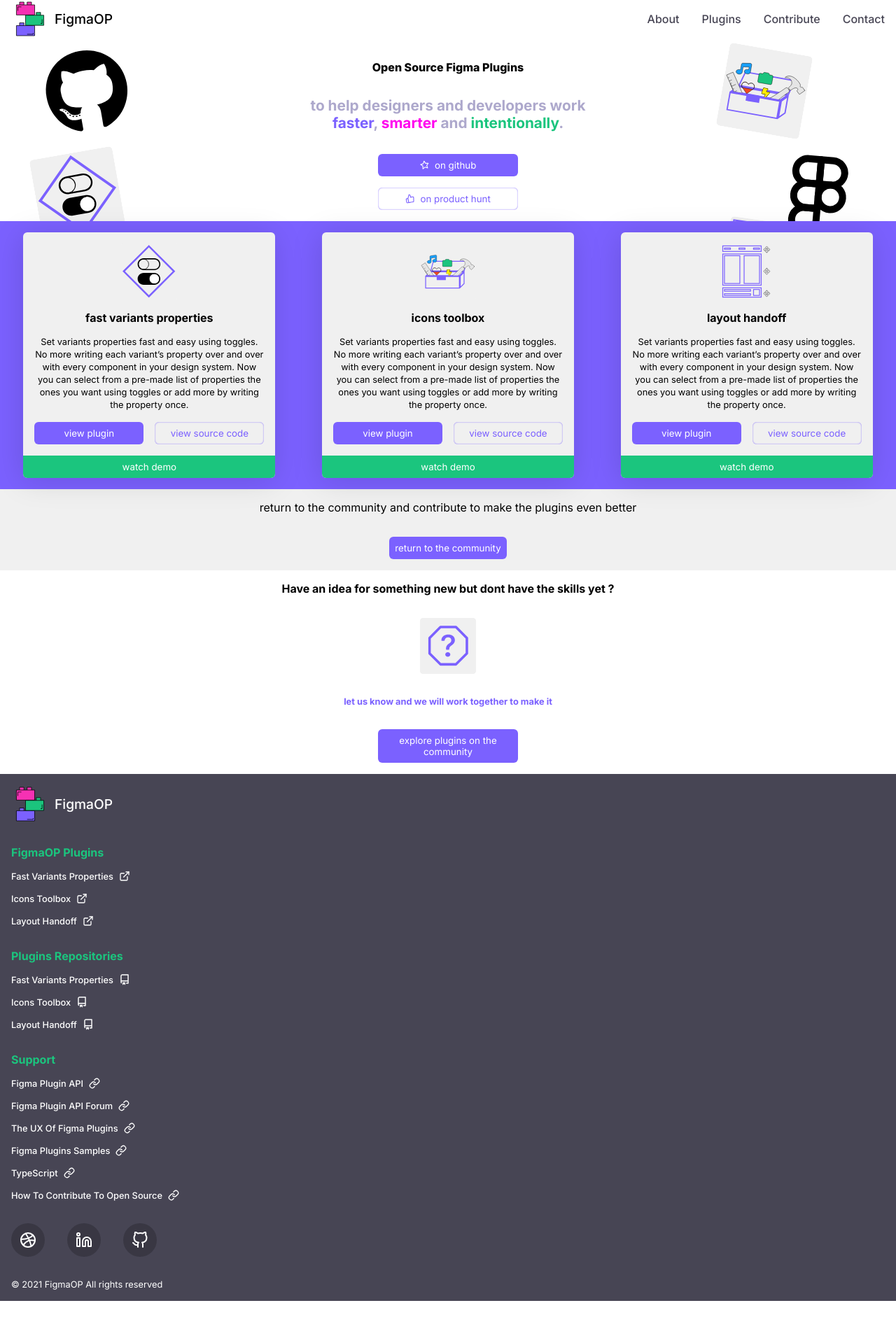
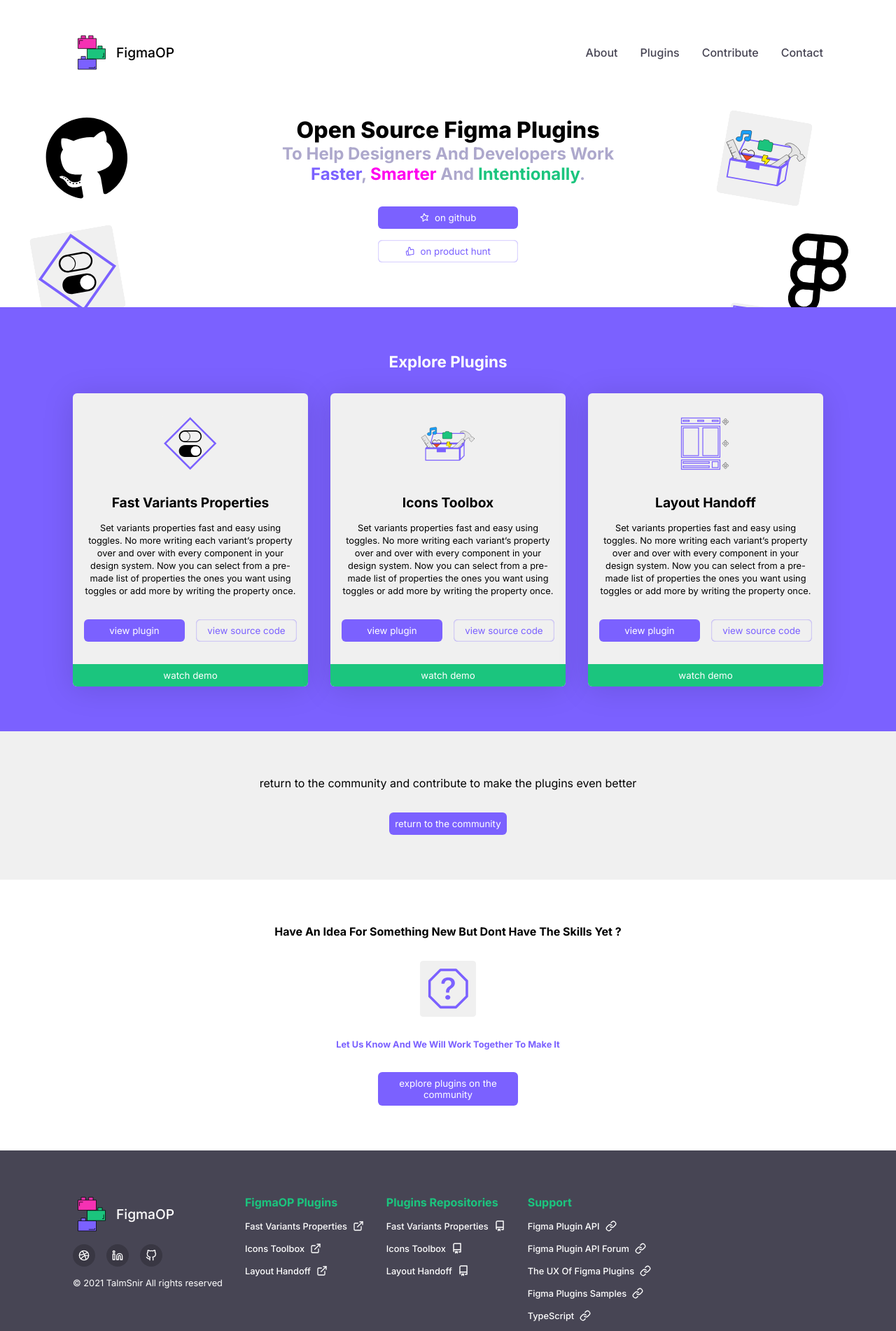
Before and after one commit to TalmSnir/FigmaOP-open-source-Figma-plugins, a React (Create React App) app in the folder site/: page / in a window 1280 px wide. Shown: the part 16-1918 px from the top of the page at 70% size. Before the commit the page ends 1875 px from the top, so only its background shows below. Built offline with nearby package versions, Linux system fonts and the light colour scheme; the HTML template or start-up script is replaced by a standard one.

Commit message:
added container component.responsive footer,added title to plugin cards,added divs to some components to adjust gaps. changed favicon

```diff
--- a/site/src/App.css
+++ b/site/src/App.css
@@ -3,9 +3,27 @@
 =============================================*/
 /*----------  Container  ----------*/
 .container {
-  padding: var(--spacing-sm);
+  padding: var(--spacing-md) var(--spacing-sm);
   margin: 0 auto;
-  max-width: 1000px;
+  max-width: 1200px;
+}
+
+@media (min-width: 768px) {
+  .container {
+    padding: var(--spacing-md);
+  }
+}
+
+@media (min-width: 1200px) {
+  .container {
+    padding: var(--spacing-lg);
+  }
+}
+
+@media (min-width: 1440px) {
+  .container {
+    padding: var(--spacing-xl);
+  }
 }
 
 /*----------  NavLink  ----------*/
@@ -34,12 +52,6 @@
 }
 
 @media (min-width: 768px) {
-  .nav__link.header__link {
-    color: var(--clr-gray--very-dark);
-  }
-}
-
-@media (min-width: 1440px) {
   .nav__link.header__link {
     color: var(--clr-gray--very-dark);
   }
@@ -188,6 +200,11 @@
 
 /*----------  Header  ----------*/
 header {
+  position: relative;
+  /*----------  NavMenu  ----------*/
+}
+
+header .container {
   display: -webkit-box;
   display: -ms-flexbox;
   display: flex;
@@ -197,9 +214,6 @@
   -webkit-box-align: center;
       -ms-flex-align: center;
           align-items: center;
-  padding: var(--spacing-sm);
-  position: relative;
-  /*----------  NavMenu  ----------*/
 }
 
 header .header__menu__icon {
@@ -255,30 +269,34 @@
   -webkit-box-align: center;
       -ms-flex-align: center;
           align-items: center;
-  gap: var(--spacing-sm);
+  gap: var(--spacing-md);
   -webkit-box-shadow: var(--shadow--card);
           box-shadow: var(--shadow--card);
   background: var(--clr-gray--light);
   border-radius: 6px;
   overflow: hidden;
-  padding-top: var(--spacing-sm);
-  max-width: 360px;
+  padding-top: var(--spacing-md);
+}
+
+.plugin-card__text {
+  text-align: center;
+}
+
+.plugin-card__text--title {
+  font-size: var(--fs-h1);
+  -webkit-margin-after: var(--spacing-sm);
+          margin-block-end: var(--spacing-sm);
+}
+
+.plugin-card__text--description {
+  line-height: 1.4;
+  font-size: var(--fs-xs);
+  padding-inline: var(--spacing-sm);
 }
 
 .plugin-card__icon {
   inline-size: 80px;
   block-size: 80px;
-}
-
-.plugin-card__title {
-  font-size: 1rem;
-}
-
-.plugin-card__description {
-  text-align: center;
-  line-height: 1.4;
-  font-size: var(--fs-xs);
-  padding-inline: var(--spacing-sm);
 }
 
 .plugin-card .btns-group {
@@ -297,23 +315,82 @@
 
 /*----------  PluginCards  ----------*/
 .plugins-cards {
+  background: var(--clr-purple);
+}
+
+.plugins-cards .container {
   display: -ms-grid;
   display: grid;
-  -ms-grid-columns: (minmax(300px, 1fr))[auto-fit];
-      grid-template-columns: repeat(auto-fit, minmax(300px, 1fr));
+  -ms-grid-columns: (minmax(280px, 1fr))[auto-fit];
+      grid-template-columns: repeat(auto-fit, minmax(280px, 1fr));
   gap: var(--spacing-md);
   place-items: center;
-  background: var(--clr-purple);
-  padding: var(--spacing-sm);
+}
+
+.plugins-cards__title {
+  grid-column: 1/-1;
+  font-size: var(--fs-lg);
+  font-weight: var(--fw-lg);
+  color: var(--clr-white);
+}
+
+/*----------  SocialsMenu  ----------*/
+.footer__social-menu {
+  display: -webkit-inline-box;
+  display: -ms-inline-flexbox;
+  display: inline-flex;
+  gap: var(--spacing-sm);
+  -webkit-box-align: center;
+      -ms-flex-align: center;
+          align-items: center;
+}
+
+.footer__social-menu .nav__link {
+  position: relative;
+  isolation: isolate;
+  display: -ms-inline-grid;
+  display: inline-grid;
+      grid-template-areas: 'icon';
+  place-items: center;
+}
+
+.footer__social-menu .nav__link:hover svg,
+.footer__social-menu .nav__link :focus svg {
+  stroke: var(--clr-pink);
+}
+
+.footer__social-menu .nav__link svg {
+  stroke: var(--clr-white);
+  inline-size: 16px;
+  block-size: 16px;
+  -ms-grid-row: 1;
+  -ms-grid-column: 1;
+  grid-area: icon;
+}
+
+.footer__social-menu .nav__link::before {
+  content: '';
+  -ms-grid-row: 1;
+  -ms-grid-column: 1;
+  grid-area: icon;
+  inline-size: 2rem;
+  aspect-ratio: 1/1;
+  border-radius: 50%;
+  background: var(--clr-gray--very-dark);
+  -webkit-filter: brightness(80%);
+          filter: brightness(80%);
+  z-index: var(--z-behind);
 }
 
 /*=============================================
 =            Blocks            =
 =============================================*/
 /*----------  Main  ----------*/
-main {
-  padding: var(--spacing-sm);
+.main {
   position: relative;
+}
+
+.main .container {
   display: -webkit-box;
   display: -ms-flexbox;
   display: flex;
@@ -322,78 +399,85 @@
       -ms-flex-direction: column;
           flex-direction: column;
   gap: var(--spacing-md);
+  -webkit-padding-before: unset;
+          padding-block-start: unset;
 }
 
-main svg:nth-of-type(1) {
+.main svg:nth-of-type(1) {
   top: 60%;
   left: 4%;
   -webkit-transform: rotate(-10deg);
           transform: rotate(-10deg);
 }
 
-main svg:nth-of-type(2) {
+.main svg:nth-of-type(2) {
   top: 0;
   right: 10%;
   -webkit-transform: rotate(10deg);
           transform: rotate(10deg);
 }
 
-main svg:nth-of-type(3) {
+.main svg:nth-of-type(3) {
   top: 100%;
   right: 10%;
   -webkit-transform: rotate(8deg);
           transform: rotate(8deg);
 }
 
-main svg:nth-of-type(4) {
+.main svg:nth-of-type(4) {
   top: 0;
   left: 5%;
   -webkit-transform: rotate(-10deg);
           transform: rotate(-10deg);
 }
 
-main svg:nth-of-type(5) {
+.main svg:nth-of-type(5) {
   top: 60%;
   right: 4%;
   -webkit-transform: rotate(5deg);
           transform: rotate(5deg);
 }
 
-main .main__icon {
+.main__icon {
   position: absolute;
   inline-size: 15vmin;
   block-size: 15vmin;
   z-index: var(--z-behind);
 }
 
-main .main__title {
-  font-size: var(--fs-display);
-  text-transform: capitalize;
+.main__text {
   text-align: center;
+}
+
+.main__text--title {
+  font-size: var(--fs-display--main);
   font-weight: var(--fw-xl);
 }
 
-main .main__subtitle {
-  text-align: center;
-  font-size: var(--fs-h2);
+.main__text--subtitle {
+  font-size: var(--fs-display--subtitle);
   color: var(--clr-gray--dark);
   font-weight: var(--fw-lg);
 }
 
-main .main__subtitle span:nth-of-type(1) {
+.main__text--subtitle span:nth-of-type(1) {
   color: var(--clr-purple);
 }
 
-main .main__subtitle span:nth-of-type(2) {
+.main__text--subtitle span:nth-of-type(2) {
   color: var(--clr-pink);
 }
 
-main .main__subtitle span:nth-of-type(3) {
+.main__text--subtitle span:nth-of-type(3) {
   color: var(--clr-green);
 }
 
 /*----------  Return  ----------*/
 .return {
+  background: var(--clr-gray--light);
+}
+
+.return .container {
   display: -webkit-box;
   display: -ms-flexbox;
   display: flex;
@@ -406,8 +490,6 @@
       -ms-flex-align: center;
           align-items: center;
   text-align: center;
-  padding: var(--spacing-sm);
-  background: var(--clr-gray--light);
 }
 
 .return.btn {
@@ -417,7 +499,7 @@
 }
 
 /*----------  NewIdea  ----------*/
-.new-idea {
+.new-idea .container {
   display: -webkit-box;
   display: -ms-flexbox;
   display: flex;
@@ -430,7 +512,6 @@
       -ms-flex-align: center;
           align-items: center;
   text-align: center;
-  padding: var(--spacing-sm);
 }
 
 .new-idea.btn {
@@ -456,10 +537,30 @@
 /*----------  Footer  ----------*/
 footer {
   background: var(--clr-gray--very-dark);
-  padding: var(--spacing-sm);
+}
+
+footer .container {
   display: -ms-grid;
   display: grid;
   gap: var(--spacing-md);
+}
+
+@media (min-width: 768px) {
+  footer .container {
+    -ms-grid-columns: auto 1fr;
+        grid-template-columns: auto 1fr;
+  }
+}
+
+footer .footer__info {
+  display: -webkit-box;
+  display: -ms-flexbox;
+  display: flex;
+  -webkit-box-orient: vertical;
+  -webkit-box-direction: normal;
+      -ms-flex-direction: column;
+          flex-direction: column;
+  gap: var(--spacing-sm);
 }
 
 footer .rights {
@@ -467,52 +568,23 @@
   color: var(--clr-white);
 }
 
-footer .footer__social-menu {
-  display: -webkit-inline-box;
-  display: -ms-inline-flexbox;
-  display: inline-flex;
+footer .footer__menus {
+  display: -webkit-box;
+  display: -ms-flexbox;
+  display: flex;
+  -ms-flex-wrap: wrap;
+      flex-wrap: wrap;
   gap: var(--spacing-md);
-  -webkit-box-align: center;
-      -ms-flex-align: center;
-          align-items: center;
-}
-
-footer .footer__social-menu .nav__link {
-  position: relative;
-  isolation: isolate;
-  display: -ms-inline-grid;
-  display: inline-grid;
-      grid-template-areas: 'icon';
-  place-items: center;
-}
-
-footer .footer__social-menu .nav__link svg {
-  stroke: var(--clr-white);
-  inline-size: 24px;
-  block-size: 24px;
-  -ms-grid-row: 1;
-  -ms-grid-column: 1;
-  grid-area: icon;
-}
-
-footer .footer__social-menu .nav__link::before {
-  content: '';
-  -ms-grid-row: 1;
-  -ms-grid-column: 1;
-  grid-area: icon;
-  inline-size: 3rem;
-  aspect-ratio: 1/1;
-  border-radius: 50%;
-  background: var(--clr-gray--very-dark);
-  -webkit-filter: brightness(80%);
-          filter: brightness(80%);
-  z-index: var(--z-behind);
 }
 
 footer .footer__menu {
-  display: -ms-grid;
-  display: grid;
-  place-items: start;
+  display: -webkit-box;
+  display: -ms-flexbox;
+  display: flex;
+  -webkit-box-orient: vertical;
+  -webkit-box-direction: normal;
+      -ms-flex-direction: column;
+          flex-direction: column;
   gap: var(--spacing-sm);
 }
 
--- a/site/src/App.scss
+++ b/site/src/App.scss
@@ -12,7 +12,7 @@
       @content;
     }
   }
-  @if ($breakpoint== sm) {
+  @if ($breakpoint== lg) {
     @media (min-width: 1440px) {
       @content;
     }
@@ -21,9 +21,18 @@
 
 /*----------  Container  ----------*/
 .container {
-  padding: var(--spacing-sm);
+  padding: var(--spacing-md) var(--spacing-sm);
   margin: 0 auto;
-  max-width: 1000px;
+  max-width: 1200px;
+  @include responsive-screen(sm) {
+    padding: var(--spacing-md);
+  }
+  @include responsive-screen(md) {
+    padding: var(--spacing-lg);
+  }
+  @include responsive-screen(lg) {
+    padding: var(--spacing-xl);
+  }
 }
 
 /*----------  NavLink  ----------*/
@@ -153,10 +162,15 @@
 /*----------  Header  ----------*/
 
 header {
+  .container {
     display: flex;
     justify-content: space-between;
     align-items: center;
-  padding: var(--spacing-sm);
+  }
+  // display: flex;
+  // justify-content: space-between;
+  // align-items: center;
+  // padding: var(--spacing-sm);
   position: relative;
   .header__menu__icon {
     font-size: 2rem;
@@ -194,26 +208,32 @@
   display: flex;
   flex-direction: column;
   align-items: center;
-  gap: var(--spacing-sm);
+  gap: var(--spacing-md);
   box-shadow: var(--shadow--card);
   background: var(--clr-gray--light);
   border-radius: 6px;
   overflow: hidden;
-  padding-top: var(--spacing-sm);
-  max-width: 360px;
+  padding-top: var(--spacing-md);
+
+  &__text {
+    text-align: center;
+
+    &--title {
+      font-size: var(--fs-h1);
+
+      margin-block-end: var(--spacing-sm);
+    }
+    &--description {
+      line-height: 1.4;
+      font-size: var(--fs-xs);
+      padding-inline: var(--spacing-sm);
+    }
+  }
   &__icon {
     inline-size: 80px;
     block-size: 80px;
   }
-  &__title {
-    font-size: 1rem;
-  }
-  &__description {
-    text-align: center;
-    line-height: 1.4;
-    font-size: var(--fs-xs);
-    padding-inline: var(--spacing-sm);
-  }
+
   .btns-group {
     align-self: stretch;
     padding-inline: var(--spacing-sm);
@@ -228,12 +248,57 @@
 
 /*----------  PluginCards  ----------*/
 .plugins-cards {
+  background: var(--clr-purple);
+  .container {
     display: grid;
-  grid-template-columns: repeat(auto-fit, minmax(300px, 1fr));
+    grid-template-columns: repeat(auto-fit, minmax(280px, 1fr));
     gap: var(--spacing-md);
     place-items: center;
-  background: var(--clr-purple);
-  padding: var(--spacing-sm);
+  }
+  &__title {
+    grid-column: 1/-1;
+    font-size: var(--fs-lg);
+    font-weight: var(--fw-lg);
+    color: var(--clr-white);
+  }
+}
+
+/*----------  SocialsMenu  ----------*/
+.footer__social-menu {
+  display: inline-flex;
+  gap: var(--spacing-sm);
+
+  align-items: center;
+
+  .nav__link {
+    position: relative;
+    isolation: isolate;
+    display: inline-grid;
+    grid-template-areas: 'icon';
+    place-items: center;
+    &:hover,
+    :focus {
+      svg {
+        stroke: var(--clr-pink);
+      }
+    }
+    svg {
+      stroke: var(--clr-white);
+      inline-size: 16px;
+      block-size: 16px;
+      grid-area: icon;
+    }
+    &::before {
+      content: '';
+      grid-area: icon;
+      inline-size: 2rem;
+      aspect-ratio: 1/1;
+      border-radius: 50%;
+      background: var(--clr-gray--very-dark);
+      filter: brightness(80%);
+      z-index: var(--z-behind);
+    }
+  }
 }
 
 /*=============================================
@@ -242,12 +307,15 @@
 
 /*----------  Main  ----------*/
 
-main {
-  padding: var(--spacing-sm);
+.main {
   position: relative;
+
+  .container {
     display: flex;
     flex-direction: column;
     gap: var(--spacing-md);
+    padding-block-start: unset;
+  }
 
   svg:nth-of-type(1) {
     top: 60%;
@@ -274,21 +342,21 @@
     right: 4%;
     transform: rotate(5deg);
   }
-  .main__icon {
+  &__icon {
     position: absolute;
     inline-size: 15vmin;
     block-size: 15vmin;
     z-index: var(--z-behind);
   }
-  .main__title {
-    font-size: var(--fs-display);
-    text-transform: capitalize;
+  &__text {
     text-align: center;
+    &--title {
+      font-size: var(--fs-display--main);
+
       font-weight: var(--fw-xl);
     }
-  .main__subtitle {
-    text-align: center;
-    font-size: var(--fs-h2);
+    &--subtitle {
+      font-size: var(--fs-display--subtitle);
       color: var(--clr-gray--dark);
       font-weight: var(--fw-lg);
       span:nth-of-type(1) {
@@ -302,17 +370,20 @@
       }
     }
   }
+}
 
 /*----------  Return  ----------*/
 
 .return {
+  background: var(--clr-gray--light);
+  .container {
     display: flex;
     flex-direction: column;
     gap: var(--spacing-md);
     align-items: center;
     text-align: center;
-  padding: var(--spacing-sm);
-  background: var(--clr-gray--light);
+  }
+
   &.btn {
     align-self: stretch;
   }
@@ -321,12 +392,14 @@
 /*----------  NewIdea  ----------*/
 
 .new-idea {
+  .container {
     display: flex;
     flex-direction: column;
     gap: var(--spacing-md);
     align-items: center;
     text-align: center;
-  padding: var(--spacing-sm);
+  }
+
   &.btn {
     align-self: stretch;
   }
@@ -347,48 +420,32 @@
 
 footer {
   background: var(--clr-gray--very-dark);
-  padding: var(--spacing-sm);
+  .container {
     display: grid;
     gap: var(--spacing-md);
-
+    @include responsive-screen(sm) {
+      grid-template-columns: auto 1fr;
+    }
+  }
+  .footer__info {
+    display: flex;
+    flex-direction: column;
+    gap: var(--spacing-sm);
+  }
   .rights {
     font-size: 0.8rem;
     color: var(--clr-white);
   }
-  .footer__social-menu {
-    display: inline-flex;
+  .footer__menus {
+    display: flex;
+    flex-wrap: wrap;
     gap: var(--spacing-md);
-
-    align-items: center;
-
-    .nav__link {
-      position: relative;
-      isolation: isolate;
-      display: inline-grid;
-      grid-template-areas: 'icon';
-      place-items: center;
-      svg {
-        stroke: var(--clr-white);
-        inline-size: 24px;
-        block-size: 24px;
-        grid-area: icon;
-      }
-      &::before {
-        content: '';
-        grid-area: icon;
-        inline-size: 3rem;
-        aspect-ratio: 1/1;
-        border-radius: 50%;
-        background: var(--clr-gray--very-dark);
-        filter: brightness(80%);
-        z-index: var(--z-behind);
-      }
-    }
   }
   .footer__menu {
-    display: grid;
-    place-items: start;
+    display: flex;
+    flex-direction: column;
     gap: var(--spacing-sm);
+
     &__title {
       text-transform: capitalize;
       color: var(--clr-green);
--- a/site/src/blocks/Footer.js
+++ b/site/src/blocks/Footer.js
@@ -3,11 +3,18 @@
 import SocialsMenu from '../components/SocialsMenu';
 import FooterMenu from '../components/FooterMenu';
 import Logo from '../components/Logo';
-const footerMenus = ['FigmaOP plugins', 'Plugins repositories', 'support'];
+import Container from '../components/Container';
 function Footer() {
   return (
     <footer id='footer'>
+      <Container>
+        <div className='footer__info'>
           <Logo theme='light' />
+          <SocialsMenu />
+          <span className='rights'>© 2021 TalmSnir All rights reserved</span>
+        </div>
+
+        <div className='footer__menus'>
           <FooterMenu
             title='FigmaOP plugins'
             dataSection='pluginFigmaCommunityPage'
@@ -29,8 +36,8 @@
             items={supportSources}
             iconName='link'
           />
-      <SocialsMenu />
-      <span className='rights'>© 2021 FigmaOP All rights reserved</span>
+        </div>
+      </Container>
     </footer>
   );
 }
--- a/site/src/blocks/Main.js
+++ b/site/src/blocks/Main.js
@@ -6,13 +6,16 @@
 import Container from '../components/Container';
 function Main() {
   return (
-    <main>
-      <h1 className='main__title'>Open source Figma plugins </h1>
-      <h2 className='main__subtitle'>
+    <main className='main'>
+      <Container>
+        <div className='main__text'>
+          <h1 className='main__text--title'>Open source Figma plugins </h1>
+          <h2 className='main__text--subtitle'>
             to help designers and developers work <br />
-        <span>faster</span>, <span>smarter</span> and <span>intentionally</span>
-        .
+            <span>faster</span>, <span>smarter</span> and{' '}
+            <span>intentionally</span>.
           </h2>
+        </div>
         <PluginIcon name='fast variants properties' className='main__icon ' />
         <PluginIcon name='icons toolbox' className='main__icon ' />
         <PluginIcon name='layout handoff' className='main__icon ' />
@@ -26,6 +29,7 @@
             on product hunt
           </Button>
         </ButtonsGroup>
+      </Container>
     </main>
   );
 }
--- a/site/src/blocks/NewIdea.js
+++ b/site/src/blocks/NewIdea.js
@@ -1,9 +1,11 @@
 import React from 'react';
 import PluginIcon from '../components/PluginIcon';
 import Button from '../components/Button';
+import Container from '../components/Container';
 function NewIdea() {
   return (
     <section className='new-idea'>
+      <Container>
         <h1 className='new-idea__title'>
           Have an idea for something new but dont have the skills yet ?
         </h1>
@@ -12,6 +14,7 @@
           let us know and we will work together to make it
         </h2>
         <Button type='primary'>explore plugins on the community</Button>
+      </Container>
     </section>
   );
 }
--- a/site/src/blocks/Return.js
+++ b/site/src/blocks/Return.js
@@ -1,12 +1,15 @@
 import React from 'react';
 import Button from '../components/Button';
+import Container from '../components/Container';
 function Return() {
   return (
     <section className='return'>
-      <p className='return__text'>
-        return to the community and contribute to make the plugins even better
-      </p>
-      <Button type='primary'>return to the community</Button>
+      <Container>
+        <p className='return__text'>
+          return to the community and contribute to make the plugins even better
+        </p>
+        <Button type='primary'>return to the community</Button>
+      </Container>
     </section>
   );
 }
--- a/site/src/components/Header/Header.js
+++ b/site/src/components/Header/Header.js
@@ -2,6 +2,7 @@
 import NavMenu from './NavMenu';
 import Button from '../Button';
 import Logo from '../Logo';
+import Container from '../Container';
 
 function Header() {
   const [showMenuButton, setShowMenuButton] = useState(true);
@@ -27,6 +28,7 @@
   window.addEventListener('resize', handleWindowResize);
   return (
     <header>
+      <Container>
         <Logo />
         {showMenu && <NavMenu largeScreenMenu={largeScreenMenu} />}
         {showMenuButton && (
@@ -36,6 +38,7 @@
             onClick={handleToggleMenu}
           />
         )}
+      </Container>
     </header>
   );
 }
--- a/site/src/components/PluginsCards/PluginCard.js
+++ b/site/src/components/PluginsCards/PluginCard.js
@@ -17,8 +17,10 @@
   return (
     <div className='plugin-card'>
       <PluginIcon name={pluginName} className='plugin-card__icon' />
-      <h1 className='plugin-card__title'>{pluginName}</h1>
-      <p className='plugin-card__description'>{pluginDescription}</p>
+      <div className='plugin-card__text'>
+        <h1 className='plugin-card__text--title'>{pluginName}</h1>
+        <p className='plugin-card__text--description'>{pluginDescription}</p>
+      </div>
       <ButtonsGroup>
         <Button type='primary' as='link' href={pluginFigmaCommunityPage}>
           view plugin
--- a/site/src/components/PluginsCards/PluginsCards.js
+++ b/site/src/components/PluginsCards/PluginsCards.js
@@ -1,13 +1,16 @@
 import React from 'react';
 import PluginCard from './PluginCard';
 import { plugins } from '../../Data';
-
+import Container from '../Container';
 function PluginsCards() {
   return (
     <section className='plugins-cards'>
-      {plugins.map(plugin => (
-        <PluginCard plugin={plugin} key={plugin.pluginName} />
-      ))}
+      <Container>
+        <h1 className='plugins-cards__title'>explore plugins</h1>
+        {plugins.map(plugin => (
+          <PluginCard plugin={plugin} key={plugin.pluginName} />
+        ))}
+      </Container>
     </section>
   );
 }
--- a/site/src/components/SocialsMenu.js
+++ b/site/src/components/SocialsMenu.js
@@ -3,9 +3,21 @@
 function SocialsMenu() {
   return (
     <div className='footer__social-menu'>
-      <NavLink href='dribbble' target='_blank' iconName='dribbble' />
-      <NavLink href='linkedin' target='_blank' iconName='linkedin' />
-      <NavLink href='github' target='_blank' iconName='github' />
+      <NavLink
+        href='https://dribbble.com/TalmSnir'
+        target='_blank'
+        iconName='dribbble'
+      />
+      <NavLink
+        href='https://www.linkedin.com/in/talmsnir/'
+        target='_blank'
+        iconName='linkedin'
+      />
+      <NavLink
+        href='https://github.com/TalmSnir'
+        target='_blank'
+        iconName='github'
+      />
     </div>
   );
 }
--- a/site/src/index.css
+++ b/site/src/index.css
@@ -22,6 +22,11 @@
   text-decoration: none;
 }
 
+h1,
+h2 {
+  text-transform: capitalize;
+}
+
 /*=============================================
 =            css variables            =
 =============================================*/
@@ -37,8 +42,8 @@
   --clr-white: hsl(0, 100%, 100%);
   --fs-display--main: 2rem;
   --fs-display--subtitle: 1.5rem;
-  --fs-h1: 1.4rem;
-  --fs-h2: 1.3rem;
+  --fs-h1: 1.2rem;
+  --fs-h2: 1rem;
   --fs-xl: 1.6rem;
   --fs-lg: 1.4rem;
   --fs-md: 1.2rem;
--- a/site/src/index.scss
+++ b/site/src/index.scss
@@ -20,6 +20,10 @@
 a {
   text-decoration: none;
 }
+h1,
+h2 {
+  text-transform: capitalize;
+}
 /*=============================================
 =            css variables            =
 =============================================*/
@@ -37,8 +41,8 @@
 
   --fs-display--main: 2rem;
   --fs-display--subtitle: 1.5rem;
-  --fs-h1: 1.4rem;
-  --fs-h2: 1.3rem;
+  --fs-h1: 1.2rem;
+  --fs-h2: 1rem;
 
   --fs-xl: 1.6rem;
   --fs-lg: 1.4rem;
```
Also changed, not shown: 2 other files (tests, documents, lock files or other folders). Lines whose indentation alone changed are shown as unchanged.
